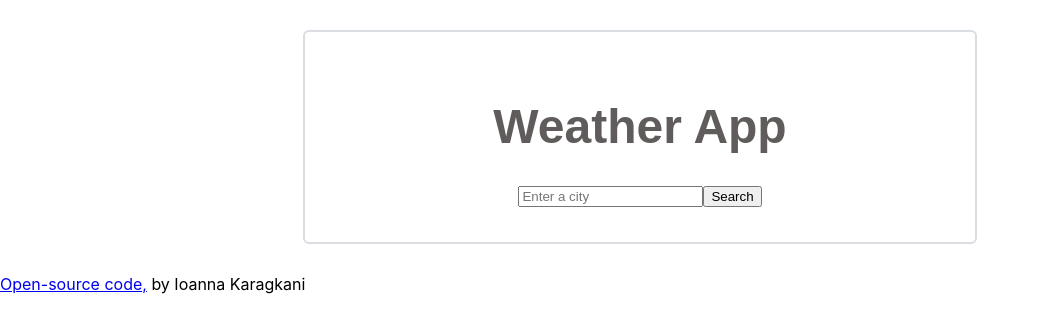
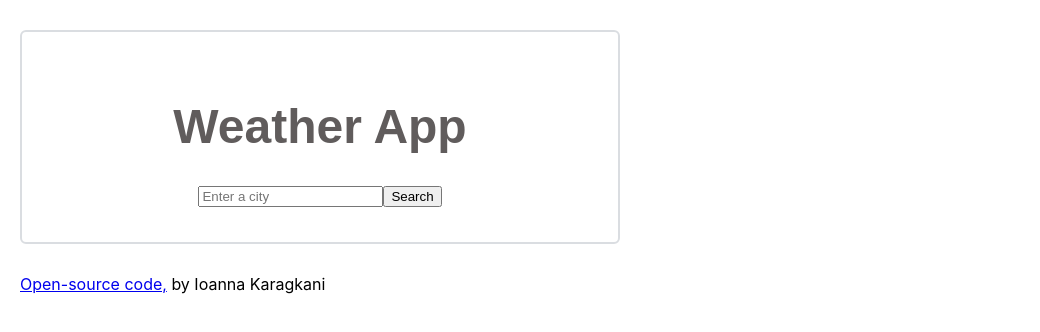
Before and after one commit to IoannaPef/weather-react, a React (Create React App) app: page / in a window 1280 px wide. Shown: the top 332 px of the page, without its empty margins (0-1040 px from the left). Built offline with nearby package versions, Linux system fonts and the light colour scheme.

Commit message:
added some css to my project

```diff
--- a/src/App.css
+++ b/src/App.css
@@ -1,3 +1,8 @@
+.App {
+  max-width: 600px;
+  padding: 30px auto;
+  margin: 20px;
+}
 .App-wraper {
   font-family: Arial, Helvetica, sans-serif;
   text-align: center;
--- a/src/App.js
+++ b/src/App.js
@@ -1,6 +1,7 @@
 import Weather from "./Weather";
 
 import './App.css';
+import "./Weather.css";
 
 function App() {
   return (
@@ -12,7 +13,10 @@ function App() {
         <Weather />
       </div>
       <p>
-        <a href="#">Open-source code,</a> by Ioanna Karagkani
+        <a href="https://github.com/IoannaPef/weather-react">
+          Open-source code,
+        </a>{" "}
+        by Ioanna Karagkani
       </p>
     </div>
   );
--- /dev/null
+++ b/src/Weather.css
@@ -0,0 +1,4 @@
+.Weather-form {
+    margin: 10px;
+    color: black;
+}
```
